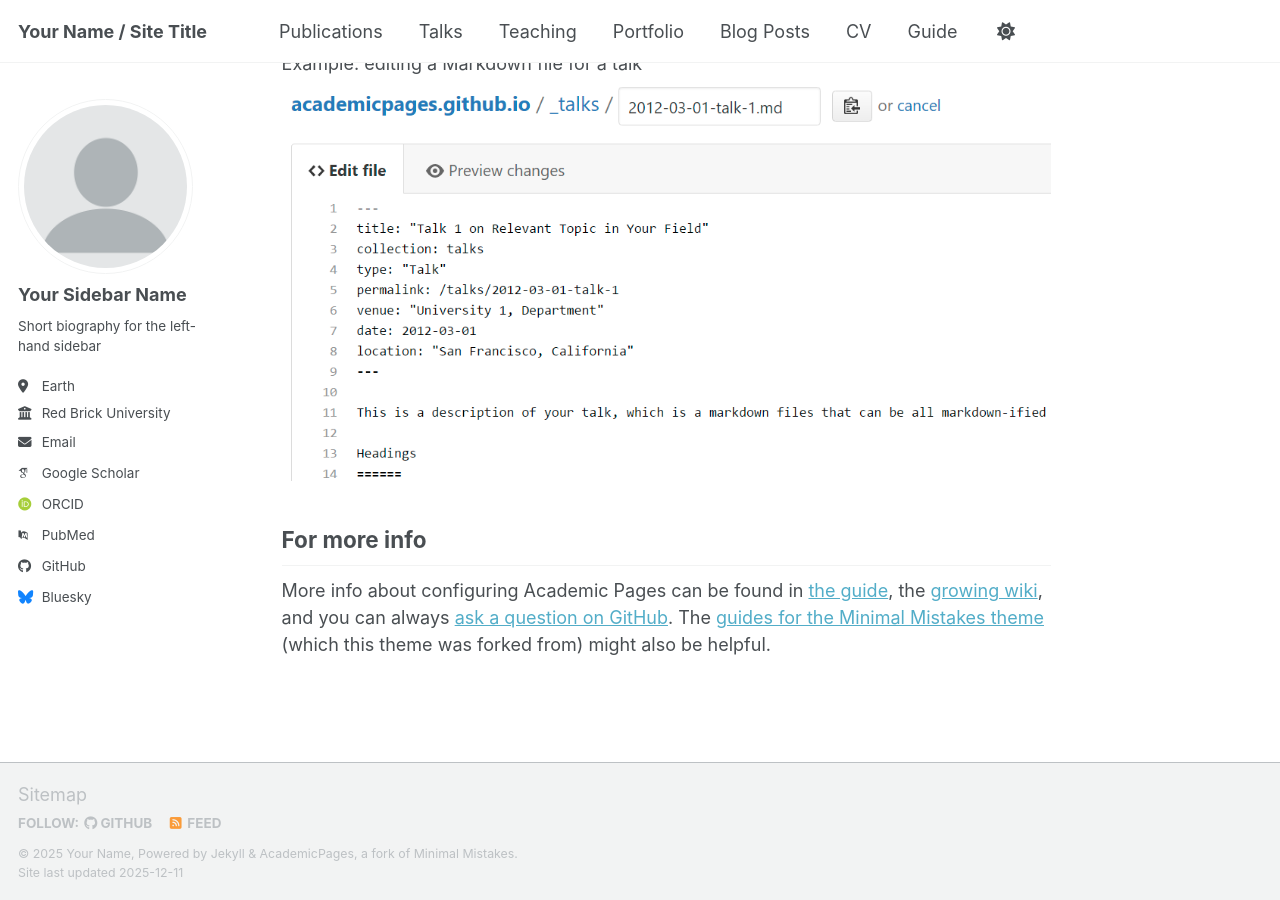
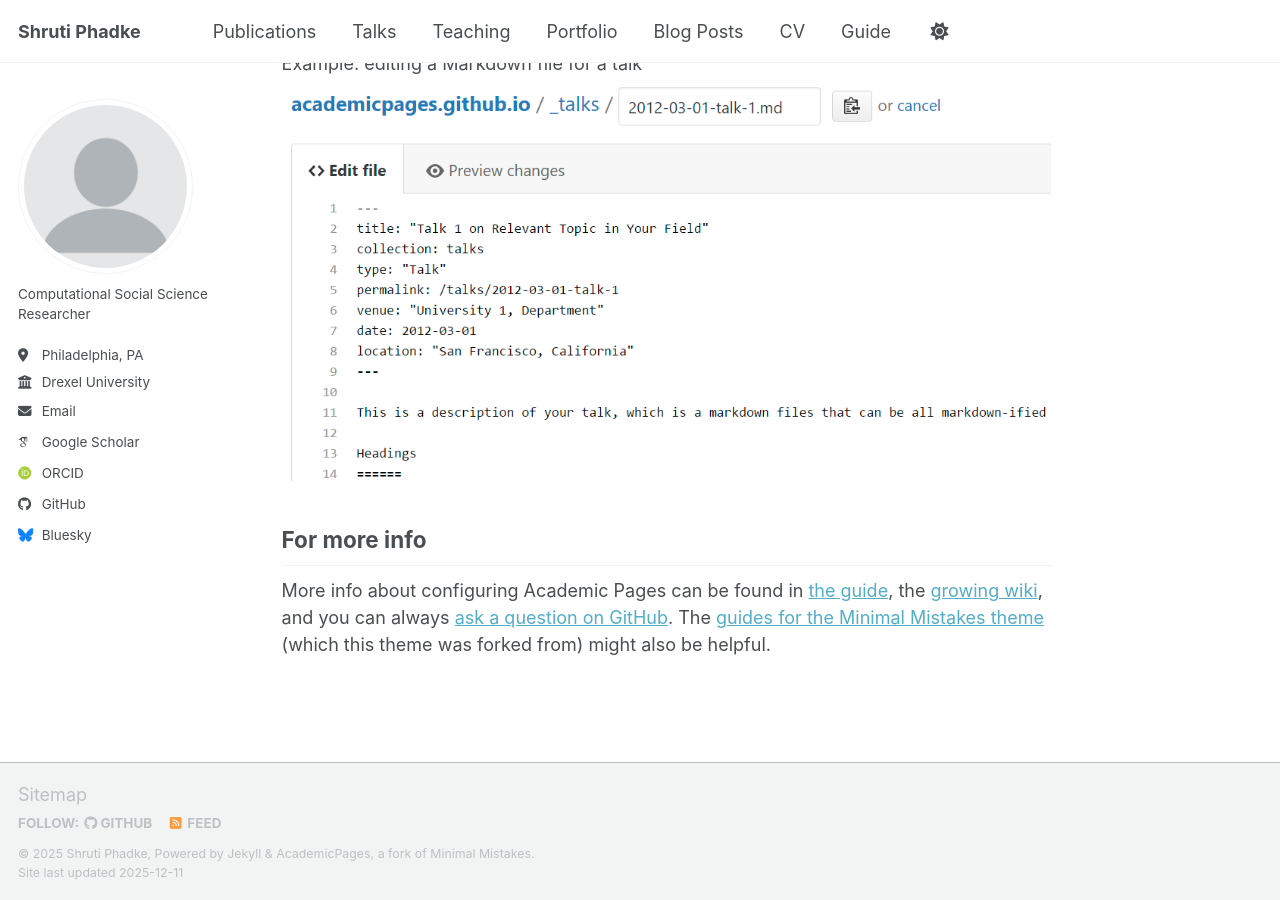
Before and after one commit to shrutiphadke/shrutiphadke.github.io, a Jekyll site: the page built from _pages/about.md, in a window 1280 px wide and 900 px high, scrolled down 2718 px. Built offline with Jekyll 4.4.1, drawn with Linux system fonts in a browser that asks for light colours; some web fonts are replaced; a script bundle is joined from its source files by our own code; library files that are not in the unit come from our copies.

Commit message:
Modify personal details in _config.yml
Updated personal information and links in the configuration file.

```diff
--- a/_config.yml
+++ b/_config.yml
@@ -9,10 +9,10 @@
 # Basic Site Settings
 locale                   : "en-US"
 site_theme               : "default" # Currently available options are "default", "air"
-title                    : "Your Name / Site Title"
+title                    : "Shruti Phadke"
 title_separator          : "-"
-name                     : &name "Your Name"
-description              : &description "Your Name's academic portfolio"   # Update this with a general description of your site, this is the default if not overridden by a page
+name                     : &name "Shruti Phadke"
+description              : &description "Assistant Professor at Drexel University Information Science"   # Update this with a general description of your site, this is the default if not overridden by a page
 url                      : https://academicpages.github.io # The base hostname & protocol for your site e.g. "https://[your GitHub username].github.io",
                                                            # or if you already have some other page hosted on Github then use "https://[your GitHub username].github.io/[Your Repo Name]"
 baseurl                  : "" # the subpath of your site, e.g. "/blog"
@@ -24,24 +24,24 @@ repository               : "academicpages/academicpages.github.io"
 author:
   # Biographic information
   avatar           : "profile.png"
-  name             : "Your Sidebar Name"
+  name             : ""
   pronouns         : # example: "she/her"
-  bio              : "Short biography for the left-hand sidebar"
-  location         : "Earth"
-  employer         : "Red Brick University"
-  uri              : # URL
-  email            : "none@example.org"
+  bio              : "Computational Social Science Researcher"
+  location         : "Philadelphia, PA"
+  employer         : "Drexel University"
+  uri              : # URL@
+  email            : "shruti.phadke@drexel.edu"
 
   # Academic websites
   academia         : # URL
   arxiv            : # URL - Update with the correct link to your profile
-  googlescholar    : "https://scholar.google.com/citations?user=PS_CX0AAAAAJ"
+  googlescholar    : "https://scholar.google.com/citations?user=2ntdPF4AAAAJ&hl=en"
   inspire-hep      : # URL
   impactstory      : # URL
-  orcid            : "https://orcid.org/yourorcidurl"
+  orcid            : "https://orcid.org/0000-0002-0524-830X"
   semantic         : # URL
   ssrn             : # URL
-  pubmed           : "https://www.ncbi.nlm.nih.gov/pubmed/?term=john+snow"
+  pubmed           : # URL
   researchgate     : # URL
   scopus           : # URL
   zotero           : # URL
@@ -51,13 +51,13 @@ author:
   bitbucket        : # Username - Update with your username on the site
   codepen          : # Username
   dribbble         : # Username
-  github           : "academicpages"
+  github           : "shrutiphadke"
   kaggle           : # Username
   stackoverflow    : # User number or user number and name (i.e., use "1" or "1/jeff-atwood")
 
   # Social media
   artstation       : # Username
-  bluesky          : "bsky.app" # Replace this with you Bluesky username
+  bluesky          : "shrutiphadke.bsky.social" # Replace this with you Bluesky username
   facebook         : # Username
   flickr           : # Username
   foursquare       : # Username
```
